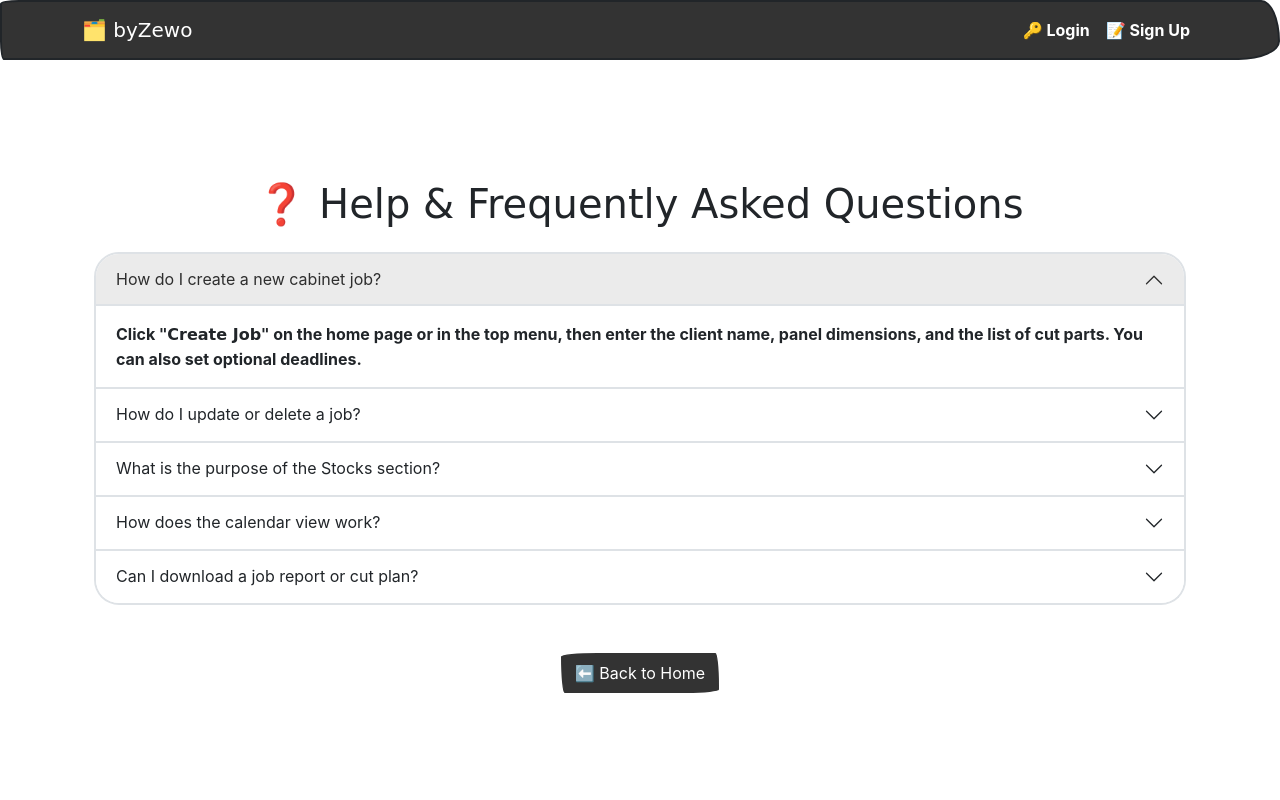
After one commit to senkZEWOnef/CutbyZewo, a Flask app: page /help in a window 1280 px wide. The commit adds this page. Run offline with Flask 3, Linux system fonts and the light colour scheme; some libraries are stand-ins or nearby versions; some web fonts are replaced.

Commit message:
render ready

```diff
--- a/app.py
+++ b/app.py
@@ -31,16 +31,27 @@ os.makedirs("static/uploads", exist_ok=True)
 # ✅ Session helper (Supabase-only)
 def current_user():
     uid = session.get("user_id")
-    if not uid:
+    token = request.cookies.get("access_token")
+
+    if not uid or not token:
         return None
 
-    response = supabase.table("users").select("*").eq("id", uid).execute()
-    users = response.data
-
-    if not users:
+    try:
+        response = (
+            supabase
+            .postgrest
+            .auth(token)
+            .table("users")
+            .select("*")
+            .eq("id", uid)
+            .single()
+            .execute()
+        )
+        return response.data
+    except Exception as e:
+        print("JWT likely expired:", e)
         return None
 
-    return users[0]
 
 #Supabase authentication
 def get_authenticated_supabase():
@@ -54,6 +65,7 @@ def get_authenticated_supabase():
 @app.context_processor
 def inject_user():
     return {"user": current_user()}
+
 
 
 
@@ -155,16 +167,53 @@ def logout():
     flash("Logged out.")
     return response
 
-
 @app.route("/", methods=["GET"])
 def home():
     access_token = request.cookies.get("access_token")
+    user_id = session.get("user_id")
 
-    if "user_id" in session and access_token:
-        # User is logged in, can choose to redirect or show custom content
-        return render_template("landing.html")  # or redirect(url_for("jobs"))
+    jobs = []
+    user = None
 
-    return render_template("landing.html")
+    if user_id and access_token:
+        try:
+            # ✅ Load deadlines from deadlines table with job name via join
+            response = (
+                supabase
+                .postgrest.auth(access_token)
+                .table("deadlines")
+                .select("job_id, hard_deadline, jobs(client_name)")
+                .eq("user_id", user_id)
+                .not_("hard_deadline", "is", None)
+                .order("hard_deadline", desc=True)
+                .execute()
+            )
+            jobs = response.data or []
+
+            # ✅ Get user for navbar greeting
+            user_response = (
+                supabase
+                .postgrest.auth(access_token)
+                .table("users")
+                .select("id, username")
+                .eq("id", user_id)
+                .single()
+                .execute()
+            )
+            user = user_response.data
+
+        except Exception as e:
+            if "JWT expired" in str(e):
+                session.pop("user_id", None)
+                flash("Session expired. Please log in again.", "warning")
+            print("Error loading home page:", e)
+
+            print("JOBS FOR CALENDAR:", jobs)
+
+    jobs = [j for j in jobs if j.get("hard_deadline") and j.get("jobs")]
+
+
+    return render_template("landing.html", jobs=jobs, user=user)
 
 
 
@@ -312,6 +361,13 @@ def jobs():
         print("Error loading jobs:", e)
         flash("Could not load jobs. Please try again later.", "danger")
         return redirect(url_for("dashboard"))
+
+
+
+@app.route("/help")
+def help():
+    return render_template("help.html")
+
 
 
 
@@ -708,10 +764,8 @@ def save_estimate(job_id):
 
 
 
-#View stocks route@app.route("/stocks")
 @app.route("/stocks", endpoint="view_stocks")
 def view_stocks():
-
     user_id = session.get("user_id")
     access_token = request.cookies.get("access_token")
 
@@ -719,7 +773,6 @@ def view_stocks():
         return redirect(url_for("login"))
 
     try:
-        # ✅ Fetch stocks with access_token for RLS
         response = (
             supabase
             .postgrest.auth(access_token)
@@ -735,7 +788,8 @@ def view_stocks():
         stocks = []
         flash("Failed to load stock inventory.", "danger")
 
-    return render_template("stocks.html", stocks=stocks, user={"id": user_id}, )
+    return render_template("stocks.html", stocks=stocks)
+
 
 
 
--- a/templates/base.html
+++ b/templates/base.html
@@ -8,6 +8,12 @@
     <!-- ✅ Bootstrap Sketchy Theme -->
     <link
       href="https://cdn.jsdelivr.net/npm/bootswatch@5.3.0/dist/sketchy/bootstrap.min.css"
+      rel="stylesheet"
+    />
+
+    <!-- ✅ FullCalendar CSS -->
+    <link
+      href="https://cdn.jsdelivr.net/npm/fullcalendar@6.1.8/main.min.css"
       rel="stylesheet"
     />
   </head>
@@ -76,5 +82,7 @@
 
     <!-- ✅ Scripts -->
     <script src="https://cdn.jsdelivr.net/npm/bootstrap@5.3.3/dist/js/bootstrap.bundle.min.js"></script>
+    <!-- ✅ FullCalendar JS -->
+    <script src="https://cdn.jsdelivr.net/npm/fullcalendar@6.1.8/main.min.js"></script>
   </body>
 </html>
--- /dev/null
+++ b/templates/help.html
@@ -0,0 +1,159 @@
+{% extends "base.html" %} {% block title %}Help & FAQs{% endblock %} {% block
+content %}
+
+<div class="container my-5">
+  <h1 class="text-center mb-4">❓ Help & Frequently Asked Questions</h1>
+
+  <div class="accordion" id="faqAccordion">
+    <!-- Q1 -->
+    <div class="accordion-item">
+      <h2 class="accordion-header" id="headingOne">
+        <button
+          class="accordion-button"
+          type="button"
+          data-bs-toggle="collapse"
+          data-bs-target="#collapseOne"
+          aria-expanded="true"
+          aria-controls="collapseOne"
+        >
+          How do I create a new cabinet job?
+        </button>
+      </h2>
+      <div
+        id="collapseOne"
+        class="accordion-collapse collapse show"
+        aria-labelledby="headingOne"
+        data-bs-parent="#faqAccordion"
+      >
+        <div class="accordion-body">
+          Click <strong>"Create Job"</strong> on the home page or in the top
+          menu, then enter the client name, panel dimensions, and the list of
+          cut parts. You can also set optional deadlines.
+        </div>
+      </div>
+    </div>
+
+    <!-- Q2 -->
+    <div class="accordion-item">
+      <h2 class="accordion-header" id="headingTwo">
+        <button
+          class="accordion-button collapsed"
+          type="button"
+          data-bs-toggle="collapse"
+          data-bs-target="#collapseTwo"
+          aria-expanded="false"
+          aria-controls="collapseTwo"
+        >
+          How do I update or delete a job?
+        </button>
+      </h2>
+      <div
+        id="collapseTwo"
+        class="accordion-collapse collapse"
+        aria-labelledby="headingTwo"
+        data-bs-parent="#faqAccordion"
+      >
+        <div class="accordion-body">
+          From the <strong>Saved Jobs</strong> page, click on any job to view
+          details. There, you'll see options to <em>Edit</em>,
+          <em>Update Price</em>, <em>Set Deadlines</em>, or <em>Delete</em> the
+          job.
+        </div>
+      </div>
+    </div>
+
+    <!-- Q3 -->
+    <div class="accordion-item">
+      <h2 class="accordion-header" id="headingThree">
+        <button
+          class="accordion-button collapsed"
+          type="button"
+          data-bs-toggle="collapse"
+          data-bs-target="#collapseThree"
+          aria-expanded="false"
+          aria-controls="collapseThree"
+        >
+          What is the purpose of the Stocks section?
+        </button>
+      </h2>
+      <div
+        id="collapseThree"
+        class="accordion-collapse collapse"
+        aria-labelledby="headingThree"
+        data-bs-parent="#faqAccordion"
+      >
+        <div class="accordion-body">
+          The <strong>Stocks</strong> page allows you to track materials in your
+          workshop — including panels, laminates, screws, hinges, slides, and
+          more. You can add, increase, decrease, or delete items as your
+          inventory changes.
+        </div>
+      </div>
+    </div>
+
+    <!-- Q4 -->
+    <div class="accordion-item">
+      <h2 class="accordion-header" id="headingFour">
+        <button
+          class="accordion-button collapsed"
+          type="button"
+          data-bs-toggle="collapse"
+          data-bs-target="#collapseFour"
+          aria-expanded="false"
+          aria-controls="collapseFour"
+        >
+          How does the calendar view work?
+        </button>
+      </h2>
+      <div
+        id="collapseFour"
+        class="accordion-collapse collapse"
+        aria-labelledby="headingFour"
+        data-bs-parent="#faqAccordion"
+      >
+        <div class="accordion-body">
+          The calendar shows all <strong>hard deadlines</strong> for your jobs.
+          You can click a date to view what’s due that day or week. It helps you
+          plan production and deliveries.
+        </div>
+      </div>
+    </div>
+
+    <!-- Q5 -->
+    <div class="accordion-item">
+      <h2 class="accordion-header" id="headingFive">
+        <button
+          class="accordion-button collapsed"
+          type="button"
+          data-bs-toggle="collapse"
+          data-bs-target="#collapseFive"
+          aria-expanded="false"
+          aria-controls="collapseFive"
+        >
+          Can I download a job report or cut plan?
+        </button>
+      </h2>
+      <div
+        id="collapseFive"
+        class="accordion-collapse collapse"
+        aria-labelledby="headingFive"
+        data-bs-parent="#faqAccordion"
+      >
+        <div class="accordion-body">
+          Yes! On the Job Details page, click
+          <strong>“Export as PDF”</strong> to download a full report of the job
+          — including cut parts, deadlines, sheet images, and any uploaded
+          files.
+        </div>
+      </div>
+    </div>
+  </div>
+
+  <div class="text-center mt-5">
+    <a href="{{ url_for('home') }}" class="btn btn-primary">
+      ⬅️ Back to Home
+    </a>
+  </div>
+</div>
+
+{% endblock %}
```
Also changed, not shown: render.yaml (+12 -4 lines), requirements.txt (+34 -7 lines), templates/landing.html (+74 -17 lines).
